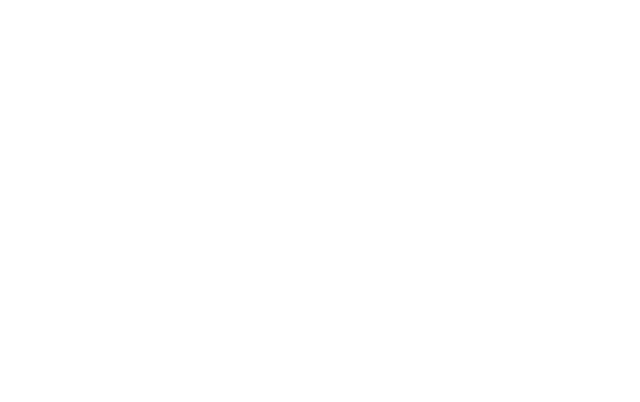
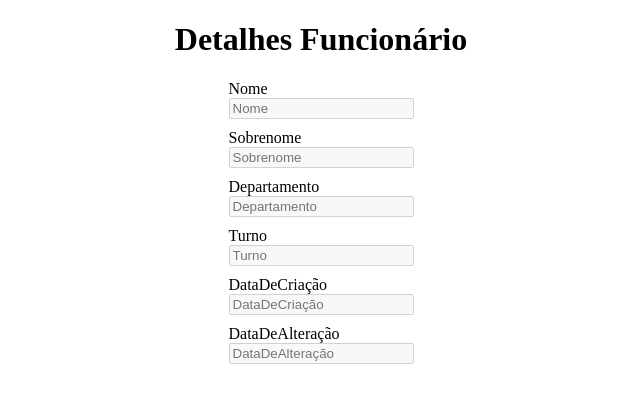
Before and after one commit to VictorOdarp/projeto-angular, an Angular app: page /detalhes/1 in a window 1280 px wide. Before the commit this address led to /. Shown: the top 402 px of the page, without its empty margins (319-959 px from the left). Built offline with nearby package versions, Linux system fonts and the light colour scheme; no server answers.

Commit message:
Editar funcionário implementado, construindo a página de detalhes do Funcionário

```diff
--- a/src/app/app.routes.ts
+++ b/src/app/app.routes.ts
@@ -3,9 +3,12 @@
 import { CadastroComponent } from './pages/cadastro/cadastro.component';
 import { HomeComponent } from './pages/home/home.component';
 import { EditarComponent } from './pages/editar/editar.component';
+import { DetalhesComponent } from './pages/detalhes/detalhes.component';
 
 export const routes: Routes = [
     {path: "cadastro", component: CadastroComponent},
     {path: "", component: HomeComponent},
-    {path: "editar/:id", component: EditarComponent}
+    {path: "editar/:id", component: EditarComponent},
+    {path: "detalhes/:id", component: DetalhesComponent}
+
 ];
--- /dev/null
+++ b/src/app/pages/detalhes/detalhes.component.css
@@ -0,0 +1,19 @@
+header{
+    text-align: center;
+}
+
+.container__form{
+    display: flex;
+    justify-content: center;
+}
+
+form{
+    display: flex;
+    flex-direction: column;
+    gap: 10px;
+}
+
+form div {
+    display: flex;
+    flex-direction: column;
+}
--- /dev/null
+++ b/src/app/pages/detalhes/detalhes.component.html
@@ -0,0 +1,37 @@
+<header>
+    <h1>Detalhes Funcionário</h1>
+</header>
+
+<div class="container__form">
+    <form action="">
+        <div>
+            <label for="">Nome</label>
+            <input type="text" placeholder="Nome" disabled>
+        </div>
+
+        <div>
+            <label for="">Sobrenome</label>
+            <input type="text" placeholder="Sobrenome" disabled>
+        </div>
+
+        <div>
+            <label for="">Departamento</label>
+            <input type="text" placeholder="Departamento" disabled>
+        </div>
+
+        <div>
+            <label for="">Turno</label>
+            <input type="text" placeholder="Turno" disabled>
+        </div>
+
+        <div>
+            <label for="">DataDeCriação</label>
+            <input type="text" placeholder="DataDeCriação" disabled>
+        </div>
+
+        <div>
+            <label for="">DataDeAlteração</label>
+            <input type="text" placeholder="DataDeAlteração" disabled>
+        </div>
+    </form>
+</div>
--- /dev/null
+++ b/src/app/pages/detalhes/detalhes.component.ts
@@ -0,0 +1,30 @@
+import { Component, input, OnInit } from '@angular/core';
+import { FuncionarioService } from '../../services/funcionario.service';
+import { ActivatedRoute, RouterLink } from '@angular/router';
+import { Router } from '@angular/router';
+import { Funcionario } from '../../models/Funcionarios';
+import { CommonModule } from '@angular/common';
+
+@Component({
+  selector: 'app-detalhes',
+  standalone: true,
+  imports: [],
+  templateUrl: './detalhes.component.html',
+  styleUrl: './detalhes.component.css'
+})
+export class DetalhesComponent implements OnInit {
+
+  constructor(private funcionarioService: FuncionarioService, private route: ActivatedRoute, private router: Router){};
+
+  ngOnInit(): void {
+    const id = Number(this.route.snapshot.paramMap.get("id"));
+
+    this.funcionarioService.GetFuncionario(id).subscribe((data) => {
+
+    })
+
+  }
+
+
+
+}
--- a/src/app/pages/home/home.component.html
+++ b/src/app/pages/home/home.component.html
@@ -29,8 +29,8 @@
             <td>{{funcionario.lastName}}</td>
             <td>{{funcionario.departament}}</td>
             <td>
-                <button class="botao__editar" [routerLink]="['/editar', funcionario.id]" routerLinkActive="router-link-active" >Editar</button>
-                <button class="botao__detalhes">Detalhes</button>
+                <button class="botao__editar" [routerLink]="['/editar', funcionario.id]">Editar</button>
+                <button class="botao__detalhes" [routerLink]="['/detalhes', funcionario.id]">Detalhes</button>
             </td>
             <td>
                 <button class="botao__excluir">Excluir</button>
```
Also changed, not shown: 1 other file (tests, documents, lock files or other folders).
